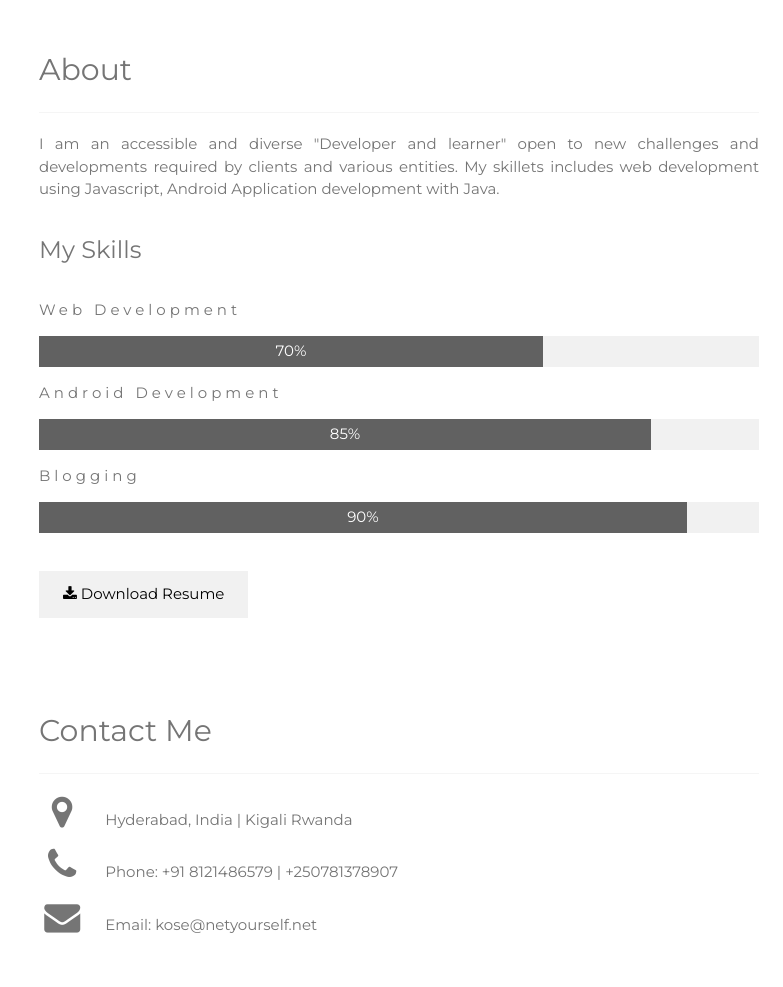
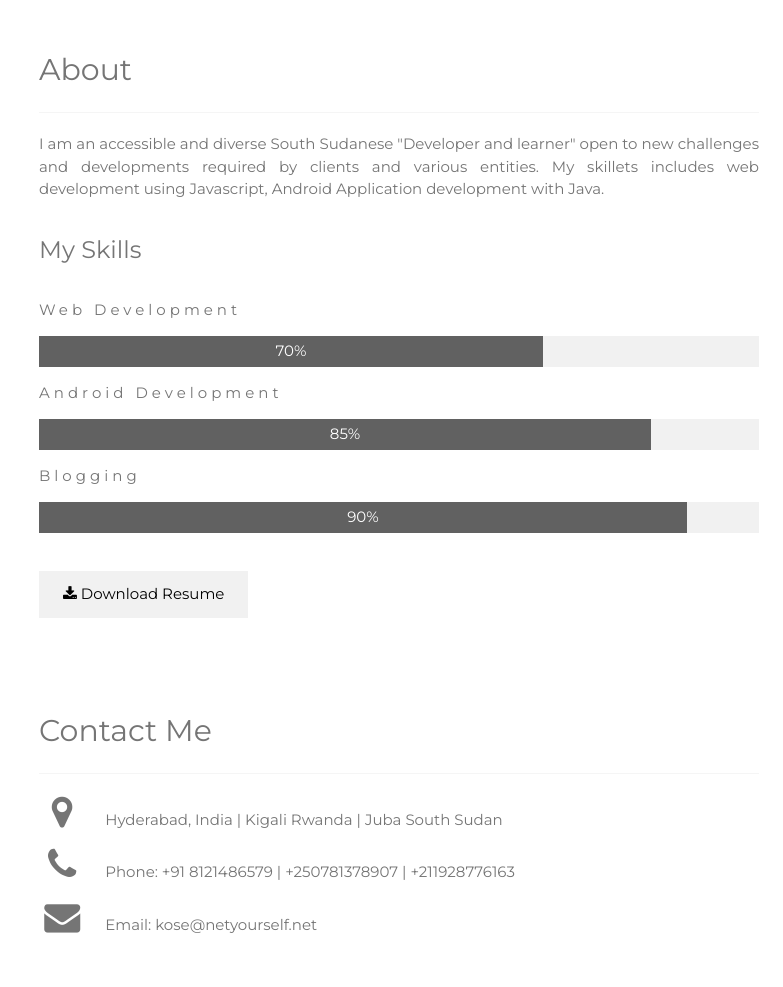
Before and after one commit to itsUk45/kose-portfolio-html, a plain HTML site: page index.html in a window 1280 px wide. Shown: the part 1060-2047 px from the top of the page, without its empty margins (497-1280 px from the left). Drawn offline with nearby package versions, Linux system fonts and the light colour scheme.

Commit message:
ft(contact):add new contact number

```diff
--- a/index.html
+++ b/index.html
@@ -79,7 +79,7 @@ body, h1,h2,h3,h4,h5,h6 {font-family: "Montserrat", sans-serif}
     <h2>About</h2>
     <hr class="w3-opacity">
     <p>
-     I am an accessible and diverse "Developer and learner" open to new challenges and developments required by clients and various entities.
+     I am an accessible and diverse South Sudanese "Developer and learner" open to new challenges and developments required by clients and various entities.
      My skillets includes web development using Javascript, Android Application development with Java.
     </p>
     <h3 class="w3-padding-16">My Skills</h3>
@@ -111,8 +111,8 @@ body, h1,h2,h3,h4,h5,h6 {font-family: "Montserrat", sans-serif}
     <hr class="w3-opacity">
 
     <div class="w3-section">
-      <p><i class="fa fa-map-marker fa-fw w3-xxlarge w3-margin-right"></i> Hyderabad, India | Kigali Rwanda</p>
-      <p><i class="fa fa-phone fa-fw w3-xxlarge w3-margin-right"></i> Phone: +91 8121486579 | +250781378907</p>
+      <p><i class="fa fa-map-marker fa-fw w3-xxlarge w3-margin-right"></i> Hyderabad, India | Kigali Rwanda | Juba South Sudan</p>
+      <p><i class="fa fa-phone fa-fw w3-xxlarge w3-margin-right"></i> Phone: +91 8121486579 | +250781378907 | +211928776163</p>
       <p><i class="fa fa-envelope fa-fw w3-xxlarge w3-margin-right"> </i> Email: kose@netyourself.net</p>
     </div>
 
```
